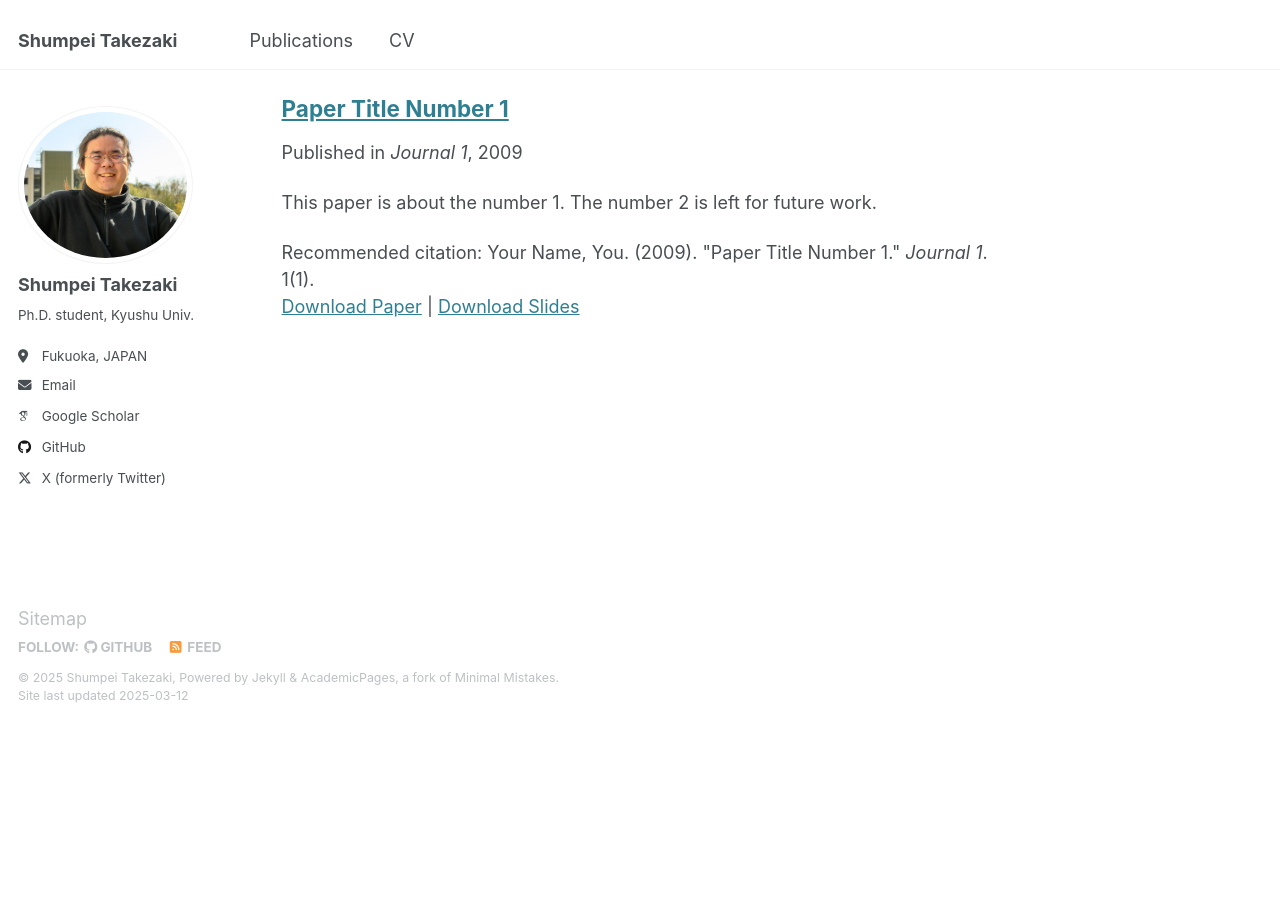
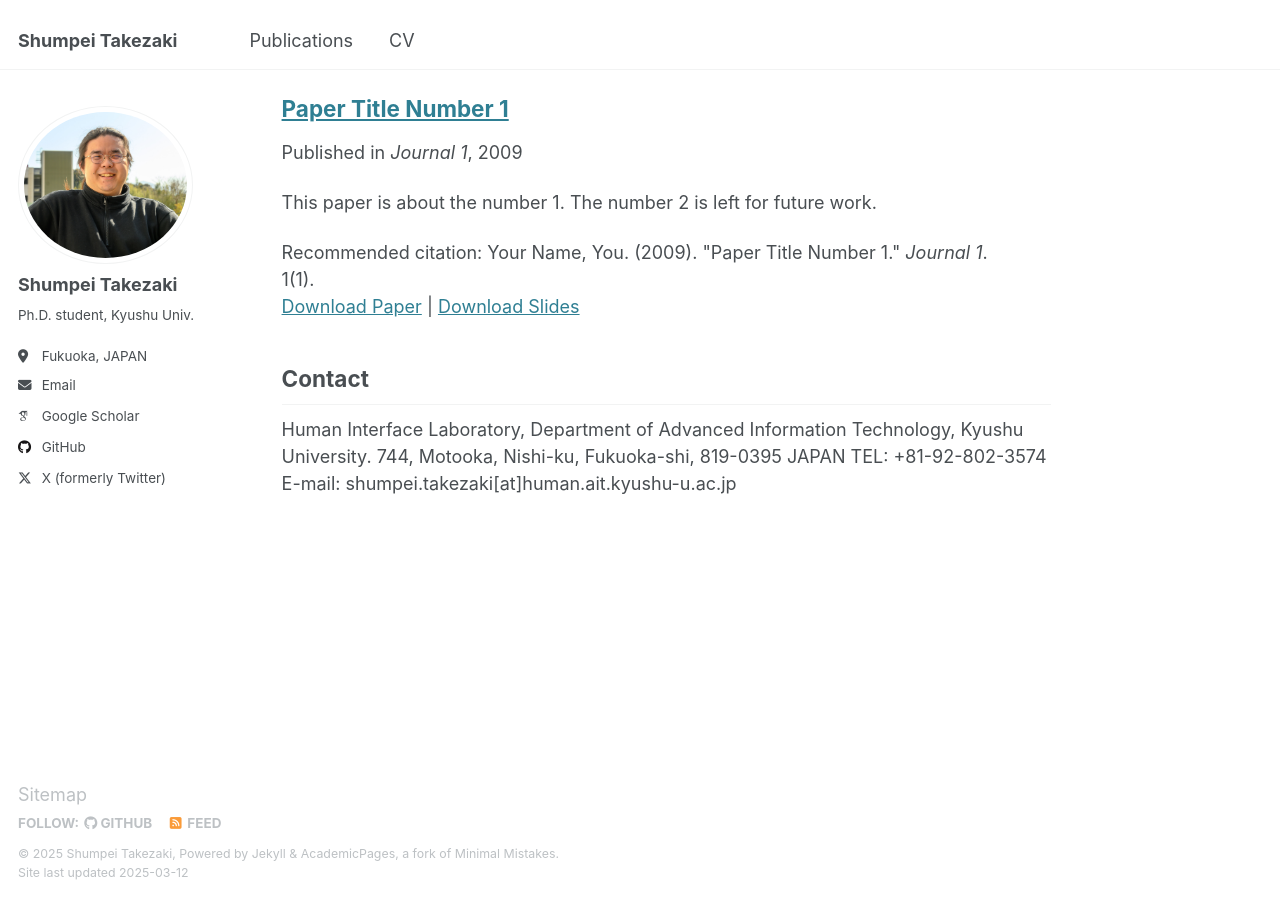
Before and after one commit to shumpei-takezaki/shumpei-takezaki.github.io, a Jekyll site: the page built from _pages/about.md, in a window 1280 px wide and 900 px high, scrolled down 1505 px. Built offline with Jekyll 4.4.1, drawn with Linux system fonts in a browser that asks for light colours; some web fonts are replaced; before the commit the page ends 2229 px from its top, so only the background shows below that.

Commit message:
Update about.md

```diff
--- a/_pages/about.md
+++ b/_pages/about.md
@@ -27,3 +27,8 @@ For a more comprehensive list of publications, please visit my [Google Scholar](
 {% for post in sorted %}
   {% include archive-single.html %}
 {% endfor %}
+
+## Contact
+Human Interface Laboratory, Department of Advanced Information Technology, Kyushu University. 744, Motooka, Nishi-ku, Fukuoka-shi, 819-0395 JAPAN
+TEL: +81-92-802-3574
+E-mail: shumpei.takezaki[at]human.ait.kyushu-u.ac.jp
```
